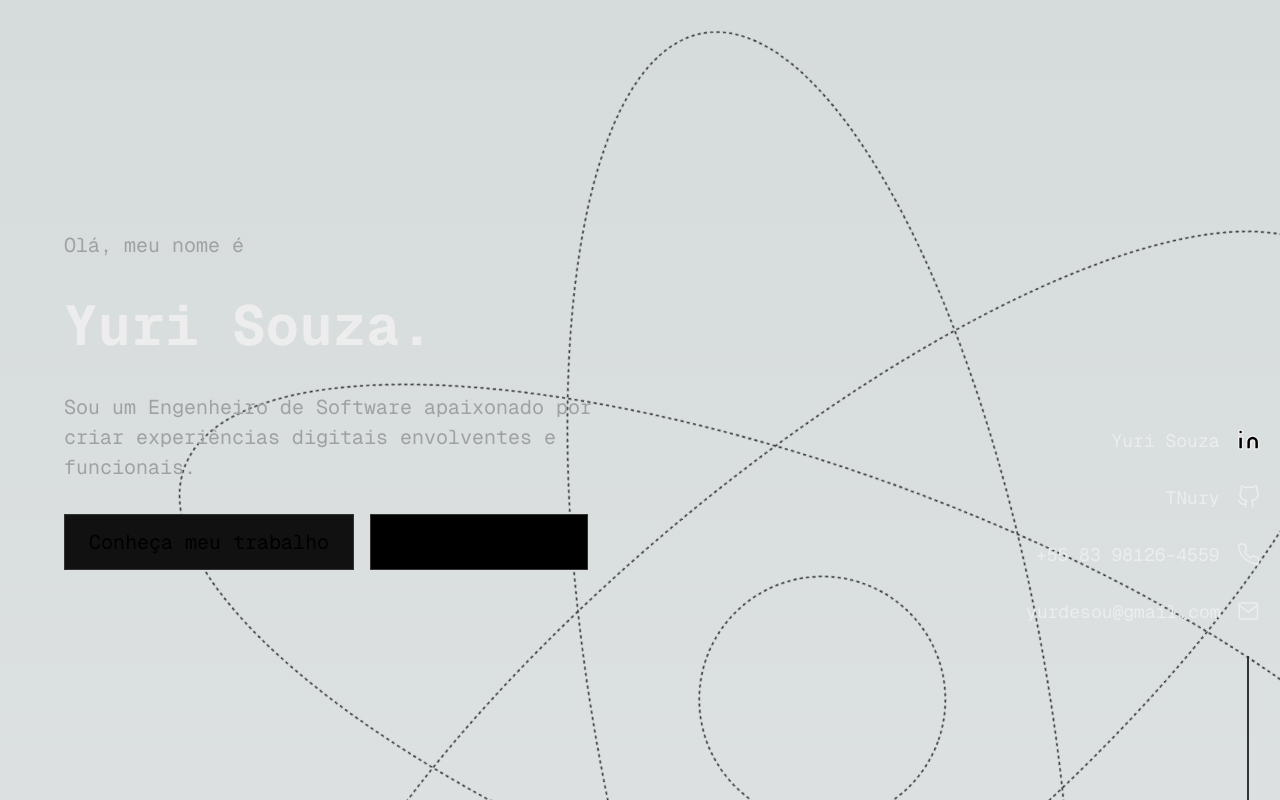
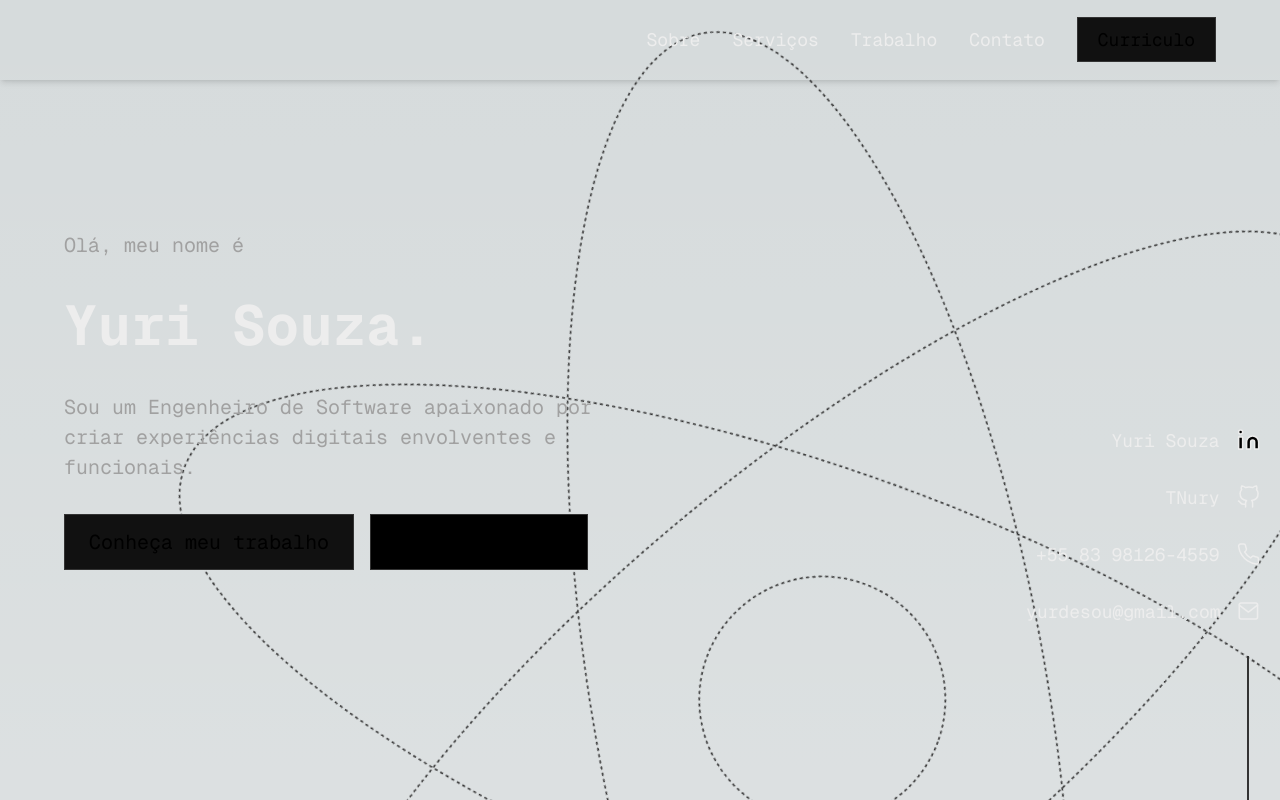
Before and after one commit to TNury/portfolio, a Next.js app: page / in a window 1280 px wide. Shown: the top 800 px of the page. Built offline with nearby package versions, Linux system fonts and the light colour scheme.

Commit message:
Create header component and navigation functionality

```diff
--- /dev/null
+++ b/src/app/components/layout/header/Header.tsx
@@ -0,0 +1,29 @@
+'use client';
+
+import { CompactNav } from '@portfolio/components/layout/header/compact-nav/CompactNav';
+import { ExtendedNav } from '@portfolio/components/layout/header/extended-nav/ExtendedNav';
+
+import { useHeaderThreshold } from '@portfolio/hooks/useHeaderStatus';
+import { useScrollDirection } from '@portfolio/hooks/useScrollDirection';
+import { useViewport } from '@portfolio/hooks/useViewport';
+
+export const Header = () => {
+  const threshold = useHeaderThreshold();
+  const scrollDirection = useScrollDirection();
+  const viewport = useViewport();
+
+  if(viewport === '') return null;
+
+  return (
+    <header
+      data-has-background={threshold >= 1}
+      data-hidden={scrollDirection === 'down' && threshold === 2}
+      className='fixed left-0 right-0 top-0 z-10 flex justify-center border-b border-transparent shadow-md transition-all duration-200 data-[hidden="true"]:-translate-y-full data-[has-background="true"]:bg-background-opaque  data-[has-background="true"]:backdrop-blur-sm md:h-20'>
+      {viewport === 'sm' || viewport === 'xs' ? (
+        <CompactNav />
+      ) : (
+        <ExtendedNav />
+      )}
+    </header>
+  );
+};
--- /dev/null
+++ b/src/app/components/layout/header/compact-nav/CompactNav.tsx
@@ -0,0 +1,33 @@
+'use client';
+
+import { useState } from 'react';
+
+import Image from 'next/image';
+
+import { NavLinks } from '@portfolio/components/layout/header/nav-links/NavLinks';
+import { Drawer } from '@portfolio/components/ui/Drawer';
+
+export const CompactNav = () => {
+  const [open, setOpen] = useState<boolean>(false);
+
+  return (
+    <nav className='flex w-full justify-end p-4'>
+      <Image
+        onClick={() => setOpen(true)}
+        src='/assets/media/svg/menu.svg'
+        alt='menu_icon'
+        role='button'
+        width={32}
+        height={32}
+        className='h-10 w-10'
+      />
+
+      <Drawer open={open} onClose={() => setOpen(false)}>
+        <NavLinks
+          onLinkClick={() => setOpen(false)}
+          className='flex-col items-center justify-center'
+        />
+      </Drawer>
+    </nav>
+  );
+};
--- /dev/null
+++ b/src/app/components/layout/header/extended-nav/ExtendedNav.tsx
@@ -0,0 +1,9 @@
+import { NavLinks } from '@portfolio/components/layout/header/nav-links/NavLinks';
+
+export const ExtendedNav = () => {
+  return (
+    <nav className='flex h-full w-full max-w-screen-lg items-center justify-end px-16'>
+      <NavLinks className='items-center' />
+    </nav>
+  );
+};
--- /dev/null
+++ b/src/app/components/layout/header/nav-links/NavLinks.tsx
@@ -0,0 +1,59 @@
+import Link from 'next/link';
+
+import { Button } from '@portfolio/components/ui/Button';
+
+import { cn } from '@portfolio/lib/lib';
+
+type NavLinksProps = React.HTMLAttributes<HTMLUListElement> & {
+  onLinkClick?: () => void;
+};
+
+export const NavLinks: React.FC<NavLinksProps> = ({
+  className,
+  onLinkClick,
+  ...restOfProps
+}) => {
+  return (
+    <ul
+      className={cn('flex h-full gap-8', className)}
+      {...restOfProps}>
+      <li>
+        <Link
+          href='#about'
+          onClick={onLinkClick}
+          className='border-b border-transparent pb-2 text-base text-text-2 hover:border-accents-7 sm:text-lg'>
+          Sobre
+        </Link>
+      </li>
+      <li>
+        <Link
+          href='#what_i_do'
+          onClick={onLinkClick}
+          className='border-b border-transparent pb-2 text-base text-text-2 hover:border-accents-7 sm:text-lg'>
+          Serviços
+        </Link>
+      </li>
+      <li>
+        <Link
+          href='#my_work'
+          onClick={onLinkClick}
+          className='border-b border-transparent pb-2 text-base text-text-2 hover:border-accents-7 sm:text-lg'>
+          Trabalho
+        </Link>
+      </li>
+      <li>
+        <Link
+          href='#contact'
+          onClick={onLinkClick}
+          className='border-b border-transparent pb-2 text-base text-text-2 hover:border-accents-7 sm:text-lg'>
+          Contato
+        </Link>
+      </li>
+      <li>
+        <Button className='text-base sm:text-lg' size='sm'>
+          Curriculo
+        </Button>
+      </li>
+    </ul>
+  );
+};
--- a/src/app/components/ui/Drawer.tsx
+++ b/src/app/components/ui/Drawer.tsx
@@ -33,15 +33,15 @@ export const Drawer: React.FC<DrawerProps> = ({ open, children, onClose }) => {
         className='absolute inset-0 bg-accents-1-opaque backdrop-blur-sm transition-all duration-200 group-data-[open="false"]:opacity-0'
         role='button'
       />
-      <div className='relative h-full w-1/2 min-w-min bg-black p-4 transition-all duration-200 group-data-[open="false"]:translate-x-full'>
+      <div className='relative h-full w-3/5 min-w-min bg-black p-4 transition-all duration-200 group-data-[open="false"]:translate-x-full'>
         <Image
           onClick={onClose}
           src='/assets/media/svg/close.svg'
           alt='close_icon'
           role='button'
-          width={24}
-          height={24}
-          className='absolute right-4 top-4 h-fit w-fit'
+          width={32}
+          height={32}
+          className='absolute right-4 top-4 h-10 w-10'
         />
         {children}
       </div>
--- /dev/null
+++ b/src/app/hooks/useHeaderStatus.tsx
@@ -0,0 +1,42 @@
+import { useEffect, useState } from 'react';
+
+type Threshold = 0 | 1 | 2;
+
+export const useHeaderThreshold = (): Threshold => {
+  const [threshold, setThreshold] = useState<Threshold>(0);
+
+  useEffect(() => {
+    const handleScroll = () => {
+      const scrollY = window.scrollY;
+
+      // Enables the header visibility controls
+      if (scrollY > 500 && threshold !== 2) {
+        setThreshold(2);
+
+        return;
+      }
+
+      // Enables the header background
+      if (scrollY > 50 && scrollY < 500 && threshold !== 1) {
+        setThreshold(1);
+
+        return;
+      }
+
+      // Disables the header background
+      if (scrollY < 50 && threshold !== 0) {
+        setThreshold(0);
+
+        return;
+      }
+    };
+
+    window.addEventListener('scroll', handleScroll);
+
+    return () => {
+      window.removeEventListener('scroll', handleScroll);
+    };
+  }, [threshold]);
+
+  return threshold;
+};
--- a/src/app/hooks/useViewport.tsx
+++ b/src/app/hooks/useViewport.tsx
@@ -1,9 +1,9 @@
-import { useEffect, useState } from 'react';
+import { useLayoutEffect, useState } from 'react';
 
 export const useViewport = () => {
   const [viewport, setViewport] = useState('');
 
-  useEffect(() => {
+  useLayoutEffect(() => {
     const breakpoints = {
       xs: 0,
       sm: 640,
--- a/src/app/layout.tsx
+++ b/src/app/layout.tsx
@@ -3,6 +3,7 @@ import type { Metadata } from 'next';
 import { GeistMono } from 'geist/font/mono';
 
 import { Footer } from '@portfolio/components/layout/Footer';
+import { Header } from '@portfolio/components/layout/header/Header';
 
 import '@portfolio/styles/globals.css';
 
@@ -22,6 +23,7 @@ export default function RootLayout({
         <link rel='icon' href='/assets/media/ico/favicon.ico' sizes='512x512' />
       </head>
       <body className={GeistMono.className}>
+        <Header />
         {children}
         <Footer />
       </body>
--- a/tailwind.config.ts
+++ b/tailwind.config.ts
@@ -32,6 +32,7 @@ const config: Config = {
       },
       colors: {
         background: '#000',
+        'background-opaque': '#000000CC',
         foreground: '#fff',
 
         'accents-1': '#111',
```
Also changed, not shown: public/assets/media/svg/close.svg (added), public/assets/media/svg/menu.svg (added).
